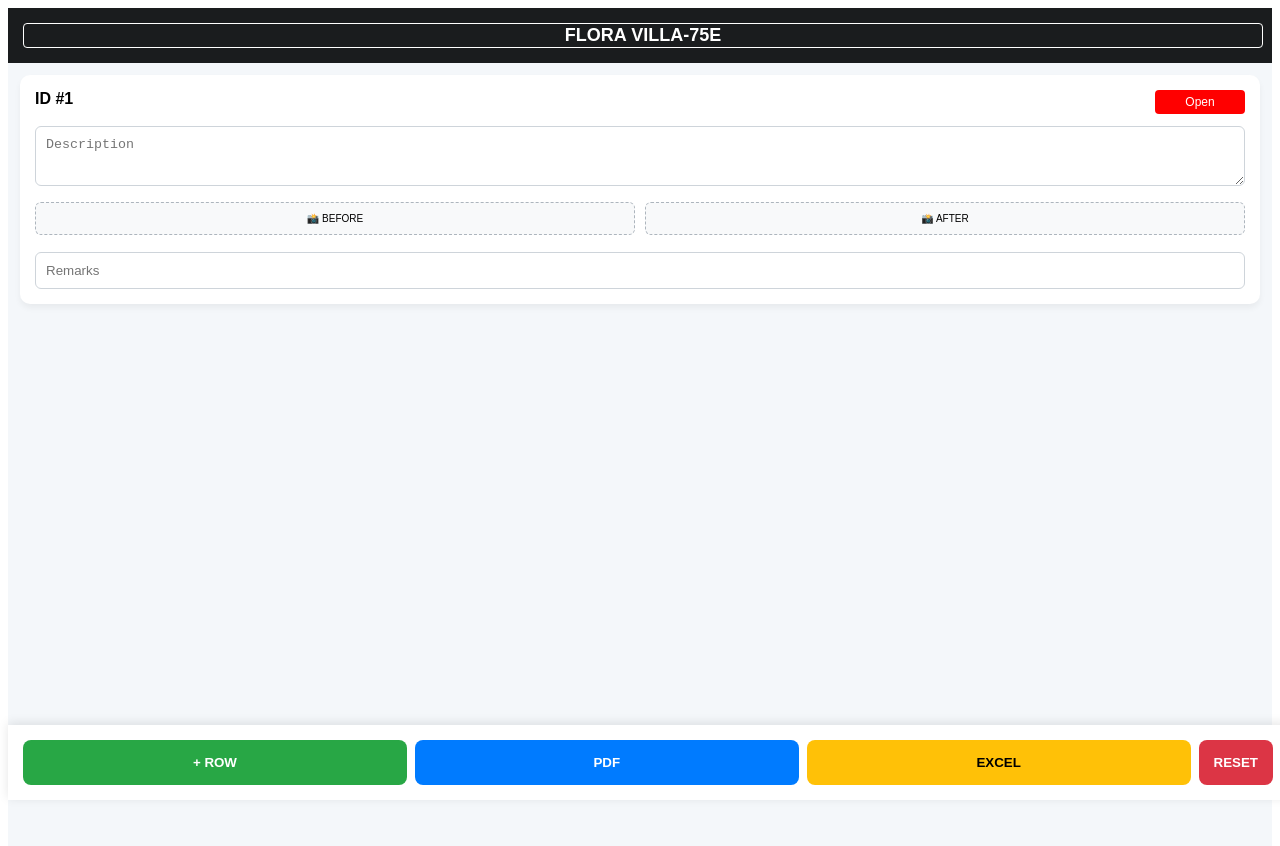
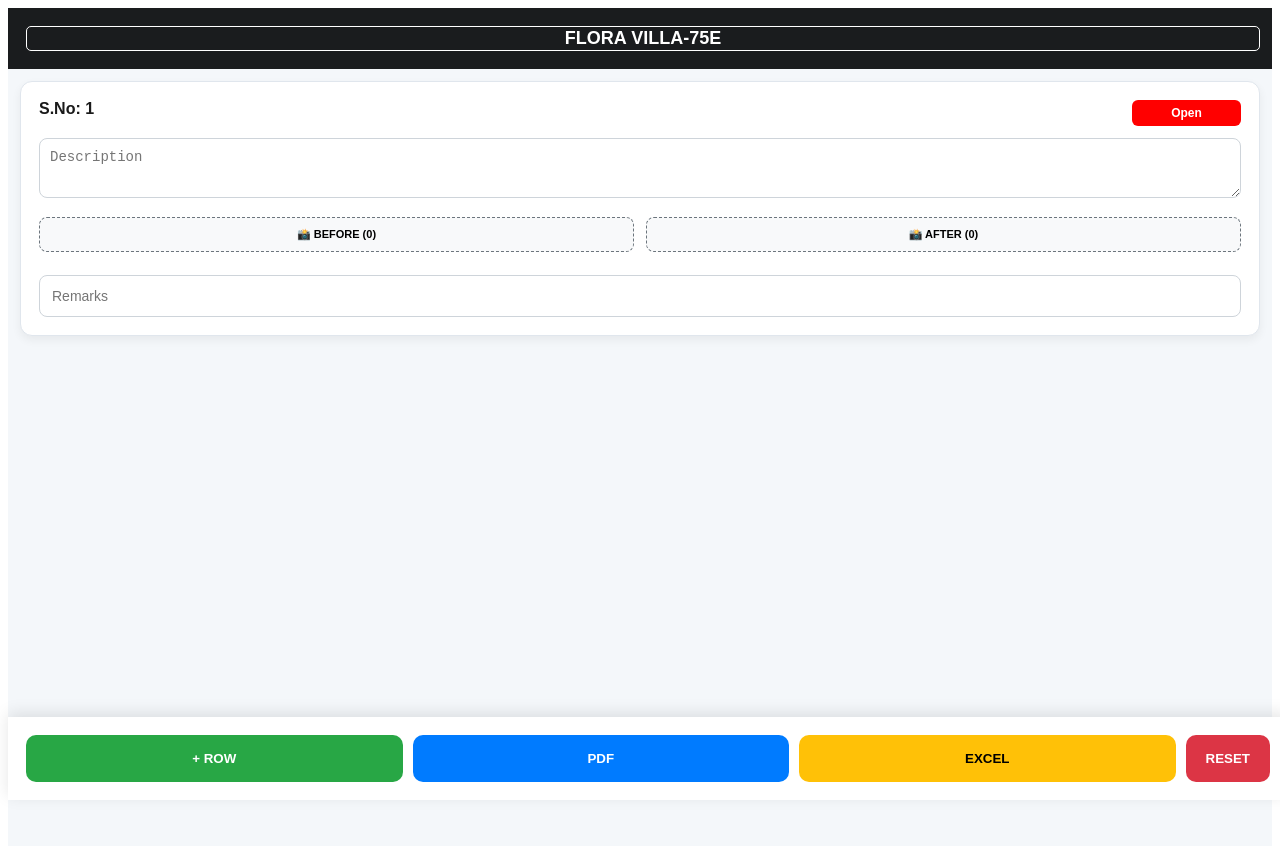
Before and after one commit to Movieeesss/Site-App, a React (Vite) app: page / in a window 1280 px wide. Shown: the top 846 px of the page. Built offline with nearby package versions, Linux system fonts and the light colour scheme.

Commit message:
Update SiteApp.tsx

```diff
--- a/src/SiteApp.tsx
+++ b/src/SiteApp.tsx
@@ -1,22 +1,22 @@
 import React, { useState, useEffect } from 'react';
 import { jsPDF } from 'jspdf';
 import autoTable from 'jspdf-autotable';
-import * as XLSX from 'xlsx';
+import * as XLSX from 'xlsx'; // Building successful now
 
-export default function ProfessionalActionRegister() {
+export default function ActionRegisterProFinal() {
   const [project, setProject] = useState("FLORA VILLA-75E");
 
-  // STORAGE GUARD: Try-Catch to prevent Blank Screen and handle memory crashes
+  // Storage Guard to prevent Blank Screen
   const [rows, setRows] = useState(() => {
     try {
-      const saved = localStorage.getItem('site_v50_final');
+      const saved = localStorage.getItem('site_v60_final');
       return saved ? JSON.parse(saved) : [{
         id: 1, date: '2026-04-13', desc: '', loggedBy: '',
         status: 'Open', closedDate: '', before: [], after: [],
         owner: '', closedBy: '', remarks: ''
       }];
     } catch (e) {
-      localStorage.removeItem('site_v50_final');
+      localStorage.removeItem('site_v60_final');
       return [{ id: 1, date: '2026-04-13', desc: '', loggedBy: '', status: 'Open', closedDate: '', before: [], after: [], owner: '', closedBy: '', remarks: '' }];
     }
   });
@@ -27,10 +27,10 @@ export default function ProfessionalActionRegister() {
 
   useEffect(() => {
     try {
-      localStorage.setItem('site_v50_final', JSON.stringify(rows));
+      localStorage.setItem('site_v60_final', JSON.stringify(rows));
     } catch (e) {
       if (e.name === 'QuotaExceededError') {
-        alert("Memory Full! Older data cleared to prevent white screen crash.");
+        localStorage.clear();
       }
     }
   }, [rows]);
@@ -46,11 +46,9 @@ export default function ProfessionalActionRegister() {
     setRows([...rows, { id: newId, date: '2026-04-13', desc: '', loggedBy: '', status: 'Open', closedDate: '', before: [], after: [], owner: '', closedBy: '', remarks: '' }]);
   };
 
-  // LAG FREE: Sequential Cloudinary upload for 100+ photos
   const uploadPhoto = async (id, type, files) => {
     setIsUploading(true);
-    const fileArray = Array.from(files);
-    for (const file of fileArray) {
+    for (const file of Array.from(files)) {
       const formData = new FormData();
       formData.append("file", file);
       formData.append("upload_preset", UPLOAD_PRESET);
@@ -65,20 +63,18 @@ export default function ProfessionalActionRegister() {
     setIsUploading(false);
   };
 
-  // INDIVIDUAL PHOTO DELETE (Red X)
   const removePhoto = (id, type, index) => {
     setRows(prev => prev.map(r => r.id === id ? { ...r, [type]: r[type].filter((_, i) => i !== index) } : r));
   };
 
-  // EXCEL EXPORT FEATURE
   const exportExcel = () => {
-    const excelData = rows.map(r => ({
-      "Sl No": r.id, "Date": formatDate(r.date), "Description": r.desc, "Logged By": r.loggedBy,
-      "Status": r.status, "Closed Date": formatDate(r.closedDate), "Owner": r.owner, "By": r.closedBy, "Remarks": r.remarks
+    const data = rows.map(r => ({
+      "S.No": r.id, "Date": formatDate(r.date), "Description": r.desc, "Logged By": r.loggedBy,
+      "Status": r.status, "Closed Date": formatDate(r.closedDate), "Remarks": r.remarks
     }));
-    const ws = XLSX.utils.json_to_sheet(excelData);
+    const ws = XLSX.utils.json_to_sheet(data);
     const wb = XLSX.utils.book_new();
-    XLSX.utils.book_append_sheet(wb, ws, "SiteReport");
+    XLSX.utils.book_append_sheet(wb, ws, "Report");
     XLSX.writeFile(wb, `${project}_Report.xlsx`);
   };
 
@@ -101,9 +97,9 @@ export default function ProfessionalActionRegister() {
       head: head,
       body: body,
       theme: 'grid',
-      styles: { fontSize: 7, halign: 'center', valign: 'middle', minCellHeight: 45, lineWidth: 0.2, lineColor: [0, 0, 0] },
-      headStyles: { fillColor: [40, 44, 52], textColor: [255, 255, 255] },
-      columnStyles: { 2: { cellWidth: 35, halign: 'left' }, 6: { cellWidth: 40 }, 7: { cellWidth: 40 } },
+      styles: { fontSize: 7, halign: 'center', valign: 'middle', minCellHeight: 55, lineWidth: 0.2, lineColor: [0, 0, 0] },
+      headStyles: { fillColor: [40, 44, 52], textColor: [255, 255, 255], fontStyle: 'bold' },
+      columnStyles: { 2: { cellWidth: 35, halign: 'left' }, 6: { cellWidth: 42 }, 7: { cellWidth: 42 } },
       didDrawCell: (data) => {
         if (data.section === 'head') return;
         const rowData = rows[data.row.index];
@@ -115,16 +111,16 @@ export default function ProfessionalActionRegister() {
         }
         if (data.column.index === 10 && rowData.remarks.toUpperCase() === 'DONE') data.cell.styles.fillColor = [76, 217, 100];
 
-        // RENDER UNLIMITED PHOTOS IN GRID
-        const drawGrid = (urls, cell) => {
+        // DYNAMIC UNLIMITED PHOTO RENDERING
+        const drawPhotos = (urls, cell) => {
           urls.slice(0, 6).forEach((url, i) => {
-            const x = cell.x + 1 + (i % 2 * 20);
-            const y = cell.y + 2 + (Math.floor(i/2) * 16);
-            doc.addImage(url, 'JPEG', x, y, 18, 14);
+            const x = cell.x + 1 + (i % 2 * 20.5);
+            const y = cell.y + 2 + (Math.floor(i/2) * 17.5);
+            doc.addImage(url, 'JPEG', x, y, 19, 15);
           });
         };
-        if (data.column.index === 6) drawGrid(rowData.before, data.cell);
-        if (data.column.index === 7) drawGrid(rowData.after, data.cell);
+        if (data.column.index === 6) drawPhotos(rowData.before, data.cell);
+        if (data.column.index === 7) drawPhotos(rowData.after, data.cell);
       }
     });
     doc.save(`${project}.pdf`);
@@ -137,14 +133,14 @@ export default function ProfessionalActionRegister() {
         {rows.map(row => (
           <div key={row.id} style={ui.card}>
             <div style={ui.topRow}>
-              <strong>ID #{row.id}</strong>
+              <strong style={{color:'#1a1a1a'}}>S.No: {row.id}</strong>
               <input style={{...ui.badge, backgroundColor: row.status.toUpperCase()==='OPEN'?'#ff0000':'#92d050'}} value={row.status} onChange={e => setRows(rows.map(r => r.id===row.id?{...r, status: e.target.value}:r))} />
             </div>
             <textarea placeholder="Description" style={ui.area} value={row.desc} onChange={e => setRows(rows.map(r => r.id===row.id?{...r, desc: e.target.value}:r))} />
-            <div style={ui.photoGrid}>
+            <div style={ui.photoSection}>
               {['before', 'after'].map(type => (
                 <div key={type}>
-                  <label style={ui.upBtn}>📸 {type.toUpperCase()} <input type="file" multiple hidden onChange={e => uploadPhoto(row.id, type, e.target.files)} /></label>
+                  <label style={ui.upBtn}>📸 {type.toUpperCase()} ({row[type].length}) <input type="file" multiple hidden onChange={e => uploadPhoto(row.id, type, e.target.files)} /></label>
                   <div style={ui.thumbGrid}>
                     {row[type].map((url, i) => (
                       <div key={i} style={ui.thumbWrap}>
@@ -162,7 +158,7 @@ export default function ProfessionalActionRegister() {
       </div>
       <div style={ui.footer}>
         <button onClick={addRow} style={ui.btnGreen}>+ ROW</button>
-        <button onClick={generatePDF} disabled={isUploading} style={ui.btnBlue}>{isUploading ? '...' : 'PDF'}</button>
+        <button onClick={generatePDF} disabled={isUploading} style={ui.btnBlue}>PDF</button>
         <button onClick={exportExcel} style={ui.btnYellow}>EXCEL</button>
         <button onClick={() => { localStorage.clear(); window.location.reload(); }} style={ui.btnRed}>RESET</button>
       </div>
@@ -172,23 +168,23 @@ export default function ProfessionalActionRegister() {
 
 const ui = {
   container: { background: '#f4f7fa', minHeight: '100vh', paddingBottom: '120px', fontFamily: 'Arial' },
-  nav: { background: '#1a1c1e', padding: '15px', position: 'sticky', top: 0, zIndex: 10 },
-  headIn: { width: '100%', background: 'transparent', border: '1px solid #fff', borderRadius: '4px', color: '#fff', textAlign: 'center', fontSize: '18px', fontWeight: 'bold' },
+  nav: { background: '#1a1c1e', padding: '18px', position: 'sticky', top: 0, zIndex: 10 },
+  headIn: { width: '100%', background: 'transparent', border: '1px solid #fff', borderRadius: '5px', color: '#fff', textAlign: 'center', fontSize: '18px', fontWeight: 'bold' },
   main: { padding: '12px' },
-  card: { background: '#fff', borderRadius: '10px', padding: '15px', marginBottom: '15px', boxShadow: '0 4px 6px rgba(0,0,0,0.05)' },
+  card: { background: '#fff', borderRadius: '12px', padding: '18px', marginBottom: '18px', boxShadow: '0 4px 10px rgba(0,0,0,0.06)', border: '1px solid #e0e6ed' },
   topRow: { display: 'flex', justifyContent: 'space-between', marginBottom: '12px' },
-  badge: { border: 'none', borderRadius: '4px', color: '#fff', padding: '5px', width: '80px', textAlign: 'center', fontSize: '12px' },
-  area: { width: '100%', height: '60px', borderRadius: '6px', border: '1px solid #ced4da', padding: '10px', boxSizing: 'border-box' },
-  photoGrid: { display: 'grid', gridTemplateColumns: '1fr 1fr', gap: '10px', margin: '12px 0' },
-  upBtn: { background: '#f8f9fa', padding: '10px', display: 'block', textAlign: 'center', borderRadius: '6px', border: '1px dashed #adb5bd', fontSize: '10px', cursor: 'pointer' },
-  thumbGrid: { display: 'flex', flexWrap: 'wrap', gap: '5px', marginTop: '5px' },
-  thumbWrap: { position: 'relative', width: '40px', height: '40px' },
+  badge: { border: 'none', borderRadius: '6px', color: '#fff', padding: '6px 12px', width: '85px', textAlign: 'center', fontSize: '12px', fontWeight: 'bold' },
+  area: { width: '100%', height: '60px', borderRadius: '8px', border: '1px solid #ced4da', padding: '10px', boxSizing: 'border-box', fontSize: '14px' },
+  photoSection: { display: 'grid', gridTemplateColumns: '1fr 1fr', gap: '12px', margin: '15px 0' },
+  upBtn: { background: '#f8f9fa', padding: '10px', display: 'block', textAlign: 'center', borderRadius: '8px', border: '1px dashed #6c757d', fontSize: '11px', cursor: 'pointer', fontWeight: 'bold' },
+  thumbGrid: { display: 'flex', flexWrap: 'wrap', gap: '5px', marginTop: '8px' },
+  thumbWrap: { position: 'relative', width: '42px', height: '42px' },
   thumb: { width: '100%', height: '100%', objectFit: 'cover', borderRadius: '4px' },
-  delBtn: { position: 'absolute', top: -5, right: -5, background: 'red', color: 'white', border: 'none', borderRadius: '50%', width: '15px', height: '15px', fontSize: '10px' },
-  field: { width: '100%', padding: '10px', borderRadius: '6px', border: '1px solid #ced4da', boxSizing: 'border-box' },
-  footer: { position: 'fixed', bottom: 0, width: '100%', background: '#fff', padding: '15px', display: 'flex', gap: '8px', boxShadow: '0 -2px 10px rgba(0,0,0,0.1)', boxSizing: 'border-box' },
-  btnGreen: { flex: 1, padding: '15px', background: '#28a745', color: '#fff', border: 'none', borderRadius: '8px', fontWeight: 'bold' },
-  btnBlue: { flex: 1, padding: '15px', background: '#007bff', color: '#fff', border: 'none', borderRadius: '8px', fontWeight: 'bold' },
-  btnYellow: { flex: 1, padding: '15px', background: '#ffc107', color: '#000', border: 'none', borderRadius: '8px', fontWeight: 'bold' },
-  btnRed: { padding: '15px', background: '#dc3545', color: '#fff', border: 'none', borderRadius: '8px', fontWeight: 'bold' }
+  delBtn: { position: 'absolute', top: -5, right: -5, background: '#ff3b30', color: '#fff', border: 'none', borderRadius: '50%', width: '18px', height: '18px', fontSize: '10px', cursor: 'pointer', display: 'flex', alignItems: 'center', justifyContent: 'center' },
+  field: { width: '100%', padding: '12px', borderRadius: '8px', border: '1px solid #ced4da', boxSizing: 'border-box', fontSize: '14px' },
+  footer: { position: 'fixed', bottom: 0, width: '100%', background: '#fff', padding: '18px', display: 'flex', gap: '10px', boxShadow: '0 -4px 15px rgba(0,0,0,0.1)', boxSizing: 'border-box' },
+  btnGreen: { flex: 1, padding: '16px', background: '#28a745', color: '#fff', border: 'none', borderRadius: '10px', fontWeight: 'bold' },
+  btnBlue: { flex: 1, padding: '16px', background: '#007bff', color: '#fff', border: 'none', borderRadius: '10px', fontWeight: 'bold' },
+  btnYellow: { flex: 1, padding: '16px', background: '#ffc107', color: '#000', border: 'none', borderRadius: '10px', fontWeight: 'bold' },
+  btnRed: { padding: '16px 20px', background: '#dc3545', color: '#fff', border: 'none', borderRadius: '10px', fontWeight: 'bold' }
 };
```
